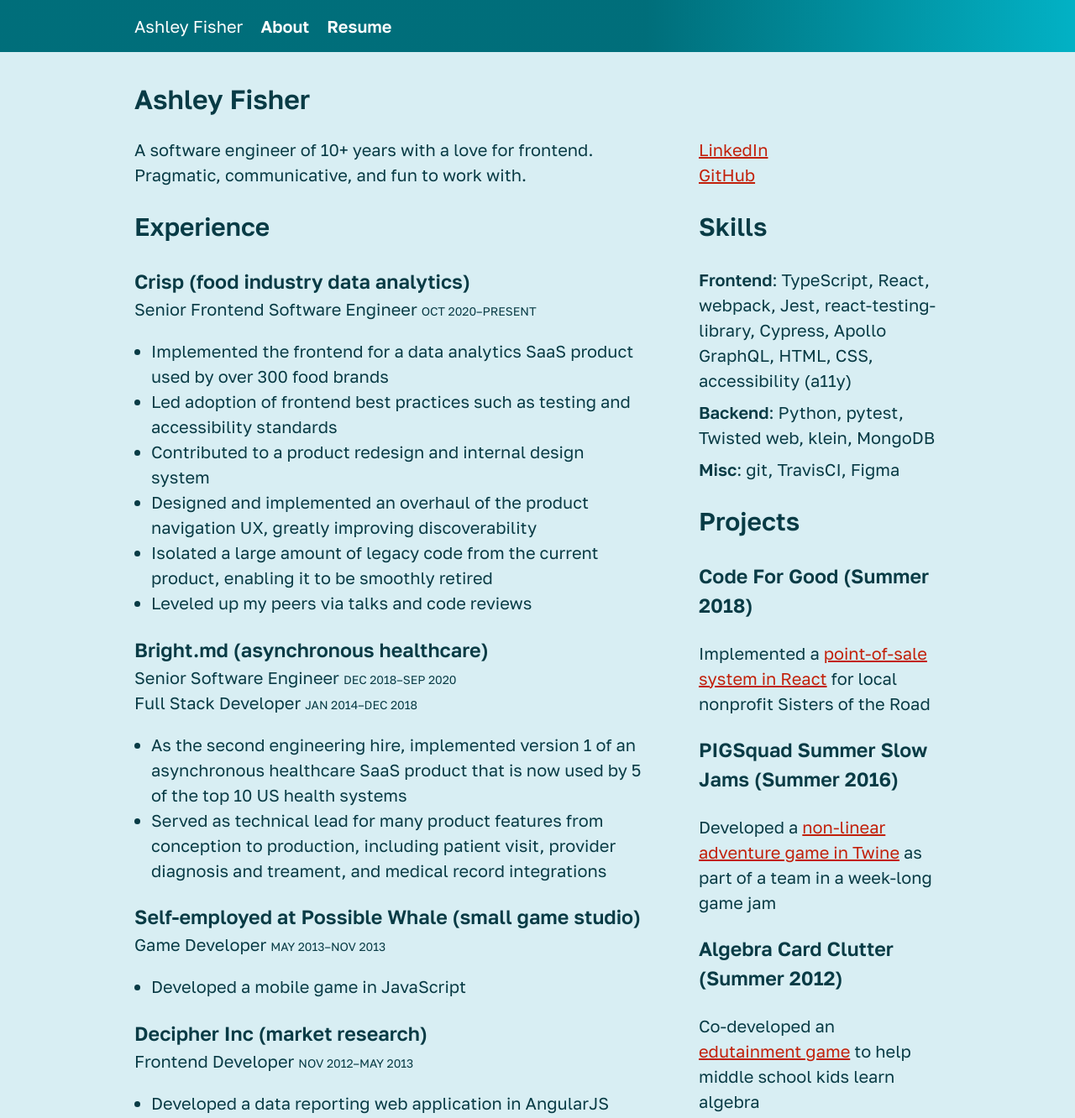
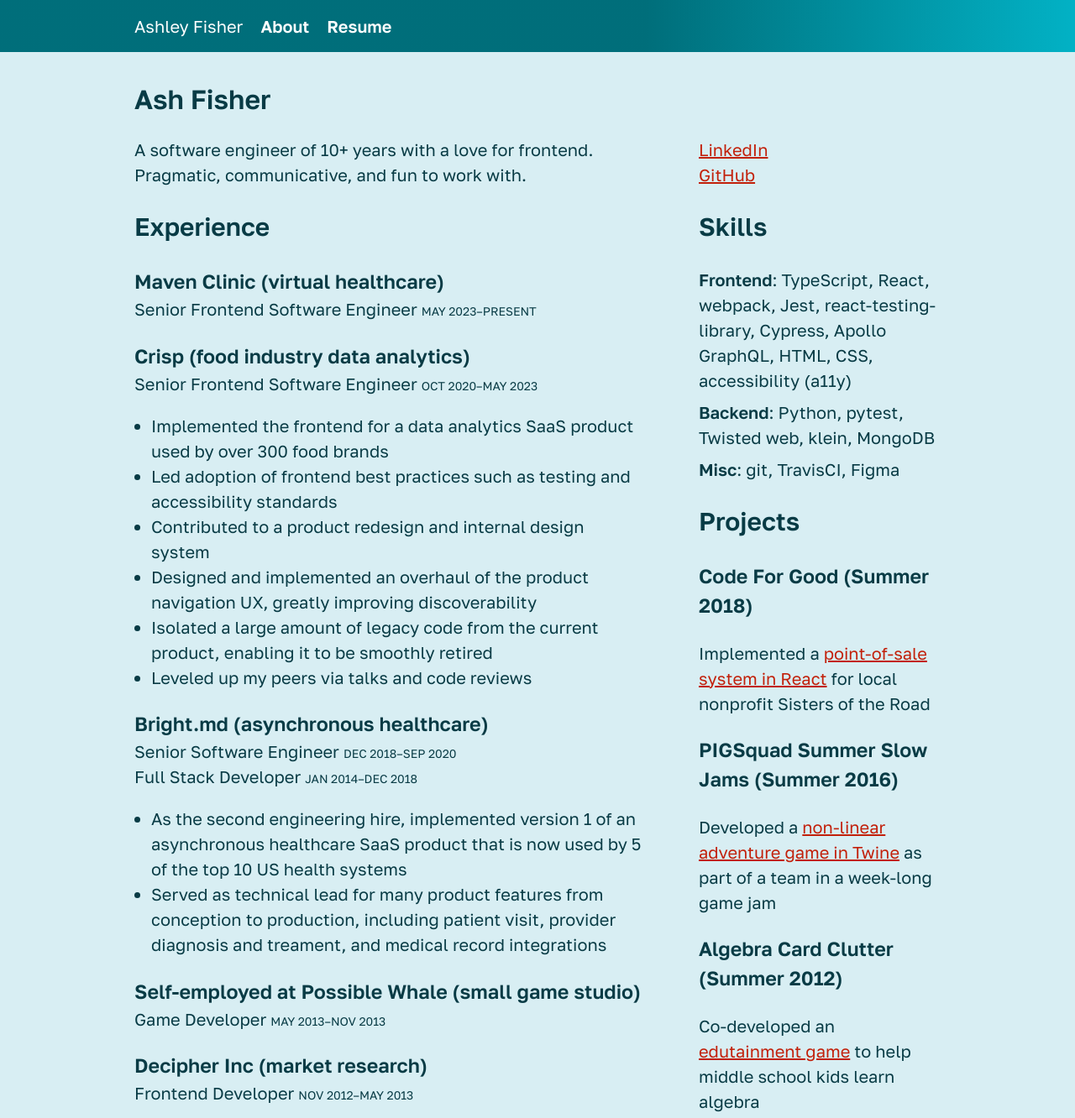
Before and after one commit to afisher/ash.fish, an Eleventy site: page src/resume.html in a window 1280 px wide. Shown: the top 1332 px of the page at 84% size. Built offline with nearby package versions, Linux system fonts and the light colour scheme; Eleventy itself is replaced by a stand-in of ours; files that its build step writes are made by us from their sources.

Commit message:
photo, name, and resume updates

```diff
--- a/src/resume.html
+++ b/src/resume.html
@@ -1,9 +1,9 @@
 ---
-title: Resume | Ashley Fisher
+title: Resume | Ash Fisher
 layout: layout-base.njk
 ---
 
-<h1 class="mt4">Ashley Fisher</h1>
+<h1 class="mt4">Ash Fisher</h1>
 
 <div class="f4">
   <div class="flex">
@@ -29,9 +29,14 @@
     <div class="w-70 pr5">
       <h2>Experience</h2>
 
+      <h3 class="job-header">Maven Clinic (virtual healthcare)</h3>
+      Senior Frontend Software Engineer
+      <span class="f6">MAY 2023&ndash;PRESENT</span>
+
+
       <h3 class="job-header">Crisp (food industry data analytics)</h3>
       Senior Frontend Software Engineer
-      <span class="f6">OCT 2020&ndash;PRESENT</span>
+      <span class="f6">OCT 2020&ndash;MAY 2023</span>
 
       <ul>
         <li>
@@ -79,17 +84,9 @@
       Game Developer
       <span class="f6">MAY 2013&ndash;NOV 2013</span>
 
-      <ul>
-        <li>Developed a mobile game in JavaScript</li>
-      </ul>
-
       <h3 class="job-header">Decipher Inc (market research)</h3>
       Frontend Developer
       <span class="f6">NOV 2012&ndash;MAY 2013</span><br />
-
-      <ul>
-        <li>Developed a data reporting web application in AngularJS</li>
-      </ul>
 
       <h2 class="job-header">Education</h2>
       <div>B.A. Computer Science (Cum Laude)</div>
```
Also changed, not shown: src/index.html (+2 -2 lines), src/static/ash_photo.jpg (added), src/static/ashley_photo.jpeg (deleted).
